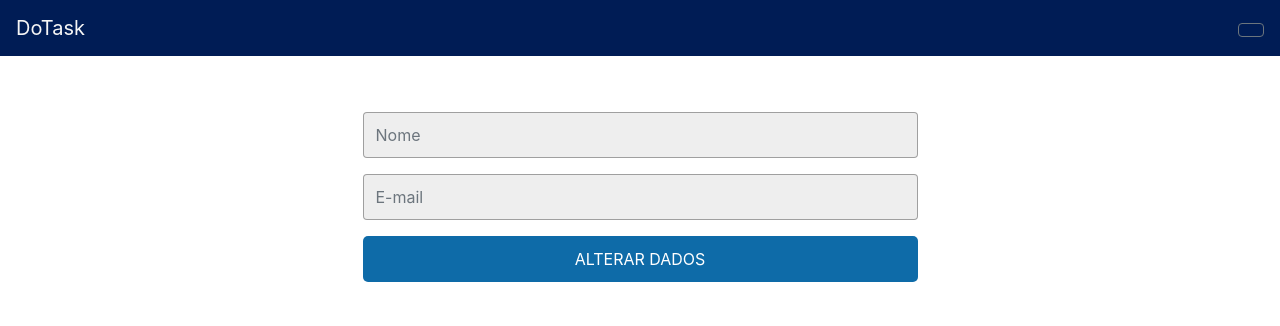
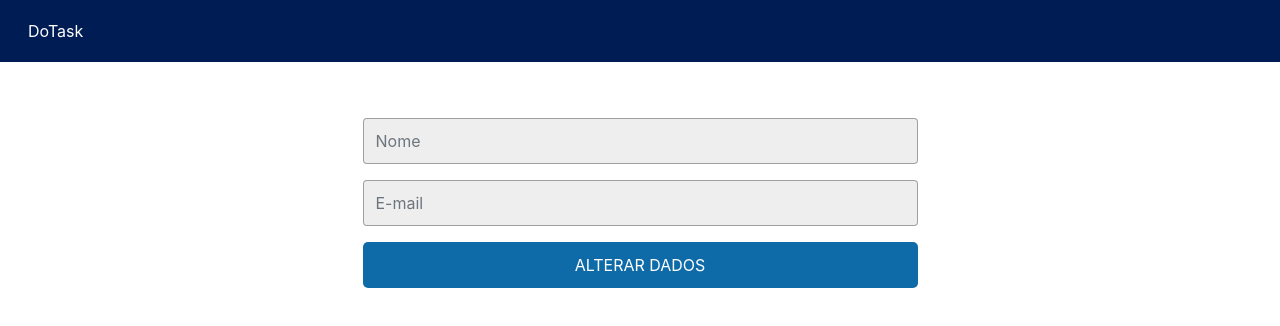
Before and after one commit to nataliadsgil/do-task-front, a Next.js app: page /perfil in a window 1280 px wide. Shown: the top 326 px of the page. Built offline with nearby package versions, Linux system fonts and the light colour scheme; no server answers.

Commit message:
feat: ajustar botoes modal

```diff
--- a/pages/components/navbar.js
+++ b/pages/components/navbar.js
@@ -26,10 +26,12 @@ export default function Home() {
 
   return (
     <Navbar className={styles.mainNavbar}>
-      <NavbarBrand>DoTask</NavbarBrand>
+      <NavbarBrand><Button style={{
+        backgroundColor: 'transparent', border: 'none', outline: 'none'
+      }} onClick={() => router.push('/list')}>DoTask</Button></NavbarBrand>
       <Nav>
         <NavItem>
-          <Button className={styles.button_perfil} onClick={() => router.push('/perfil')} >{username}</Button>
+          <Button style={{ backgroundColor: 'transparent', border: 'none', outline: 'none' }} className={styles.button_perfil} onClick={() => router.push('/perfil')} >{username}</Button>
         </NavItem>
       </Nav>
     </Navbar>
--- a/pages/index.js
+++ b/pages/index.js
@@ -10,8 +10,8 @@ import {
 } from 'reactstrap'
 
 export default function Home() {
-  const [email, setEmail] = useState('dmoyasilva@gmail.com');
-  const [password, setPassword] = useState('123456789');
+  const [email, setEmail] = useState('');
+  const [password, setPassword] = useState('');
 
   const [alertConf, setAlertConf] = useState({
     color: '',
--- a/styles/form.module.css
+++ b/styles/form.module.css
@@ -14,7 +14,7 @@
 }
 
 .buttonCreate {
-  align-self: flex-end;
+  justify-self: flex-end;
   background-color: #0E6BA8;
   border-radius: 5px;
   border: none;
@@ -30,6 +30,7 @@
   font-size: 0.9rem;
   padding: 0 30px;
   height: 40px;
+  margin-right: 10px;
 }
 
 .buttonDelete {
```
Also changed, not shown: pages/components/taskModal.js (+5 -3 lines).
